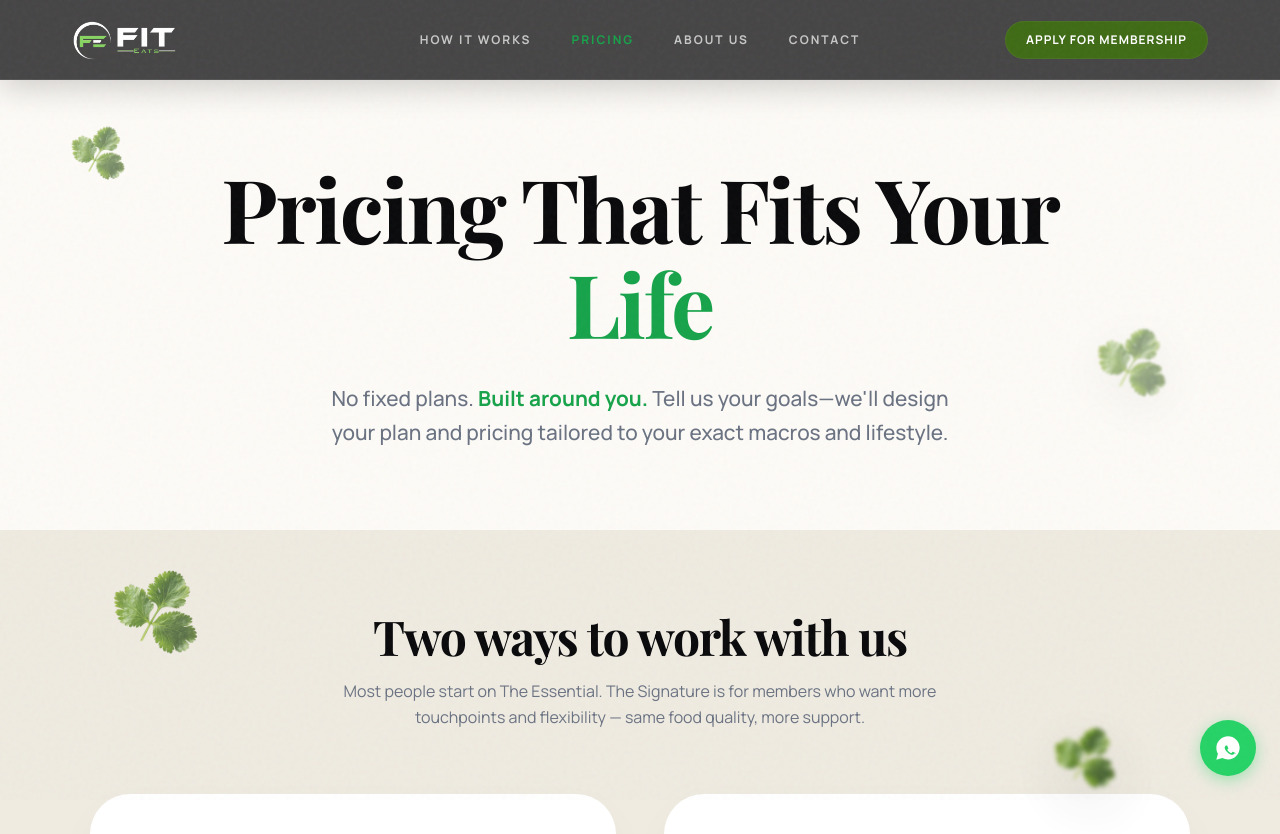
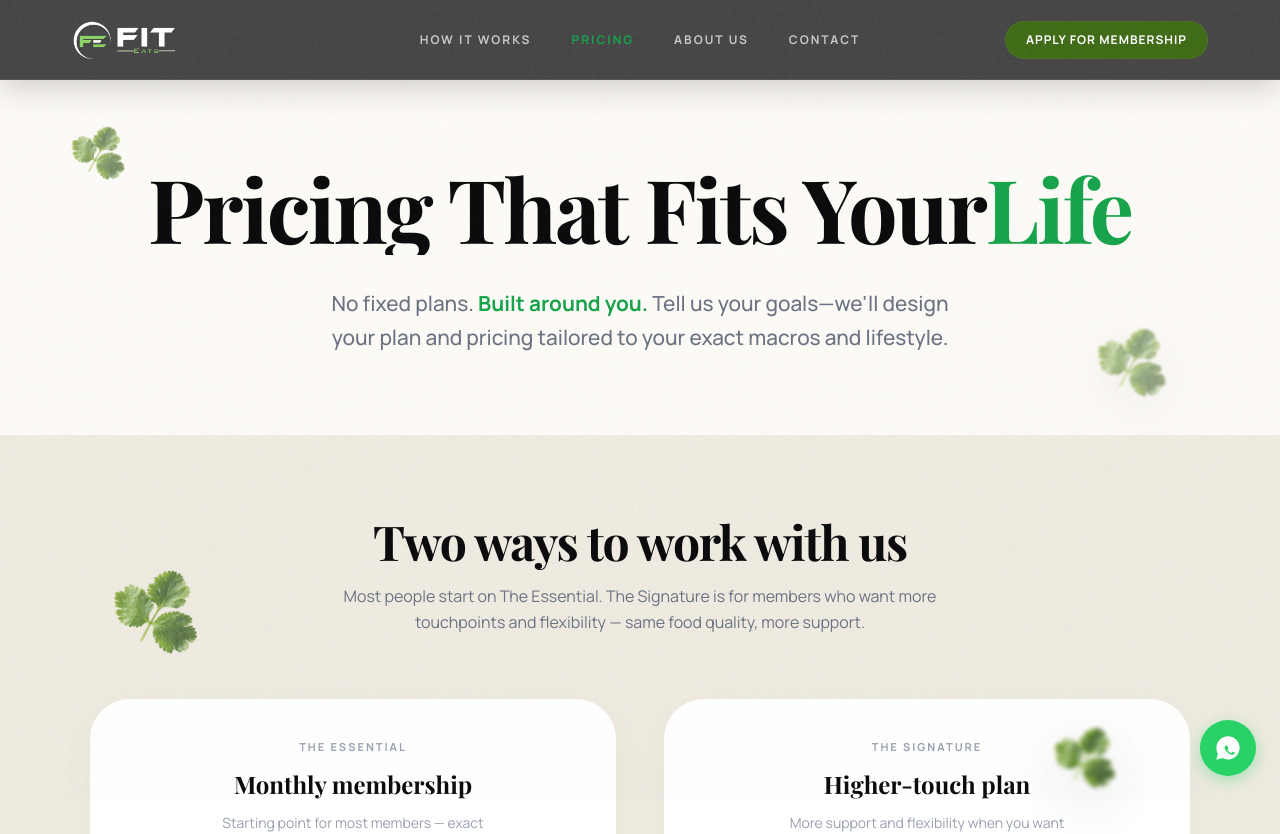
Before and after one commit to Raghul8056/Fiteats, a Next.js app: page /pricing in a window 1280 px wide. Shown: the top 834 px of the page. Built offline with nearby package versions, Linux system fonts and the light colour scheme; a web font is replaced by a local one.

Commit message:
Animate pricing page hero text to match contact page

```diff
--- a/app/pricing/page.tsx
+++ b/app/pricing/page.tsx
@@ -43,6 +43,16 @@ export default function PricingPage() {
   }, []);
 
   useGSAP(() => {
+    // Hero Animations
+    gsap.fromTo('.hero-title span',
+      { y: 80, opacity: 0 },
+      { y: 0, opacity: 1, duration: 1, stagger: 0.1, ease: 'power4.out', delay: 0.2 }
+    );
+    gsap.fromTo('.hero-sub',
+      { y: 30, opacity: 0 },
+      { y: 0, opacity: 1, duration: 1, ease: 'power3.out', delay: 0.6 }
+    );
+
     gsap.to('.leaf-1', { scrollTrigger: { trigger: '.parallax-sections-wrapper', start: 'top top', end: 'bottom bottom', scrub: 0.8 }, y: () => window.innerHeight * 1.2, x: 100, rotation: 180, ease: 'none' });
     gsap.to('.leaf-2', { scrollTrigger: { trigger: '.parallax-sections-wrapper', start: 'top top', end: 'bottom bottom', scrub: 1.5 }, y: () => window.innerHeight * 0.8, x: -80, rotation: -120, ease: 'none' });
     gsap.to('.leaf-3', { scrollTrigger: { trigger: '.parallax-sections-wrapper', start: 'top top', end: 'bottom bottom', scrub: 0.6 }, y: () => window.innerHeight * 1.1, x: 120, rotation: 240, ease: 'none' });
@@ -122,13 +132,13 @@ export default function PricingPage() {
         <img src={leaf3} alt="Leaf" className="leaf-3 absolute z-10 pointer-events-none will-change-transform" style={{ top: '70vh', left: '8%', width: '110px', opacity: 0.7 }} />
         <img src={leaf4} alt="Leaf" className="leaf-4 absolute z-10 pointer-events-none will-change-transform" style={{ top: '90vh', right: '12%', width: '80px', opacity: 0.8 }} />
 
-        {/* Hero Section */}
+      {/* Hero Section */}
       <section className="w-full pt-[160px] pb-[80px] flex flex-col items-center text-center px-4 relative z-10">
-        <h1 className="font-playfair text-[3.5rem] md:text-[5.5rem] leading-[1.08] font-bold text-brand-dark mb-8 tracking-tight hero-fade">
-          Pricing That Fits Your<br />
-          <span className="text-brand-green font-playfair">Life</span>
+        <h1 className="hero-title font-playfair text-[3.5rem] md:text-[5.5rem] leading-[1.08] font-bold text-brand-dark mb-8 tracking-tight overflow-hidden">
+          <span className="block inline-block">Pricing That Fits Your</span>
+          <span className="block inline-block text-brand-green font-playfair">Life</span>
         </h1>
-        <p className="text-lg md:text-[1.3rem] text-gray-500 max-w-[650px] leading-relaxed font-medium">
+        <p className="hero-sub text-lg md:text-[1.3rem] text-gray-500 max-w-[650px] leading-relaxed font-medium">
           No fixed plans. <span className="text-brand-green font-bold">Built around you.</span> Tell us your goals—we'll design your plan and pricing tailored to your exact macros and lifestyle.
         </p>
       </section>
```
